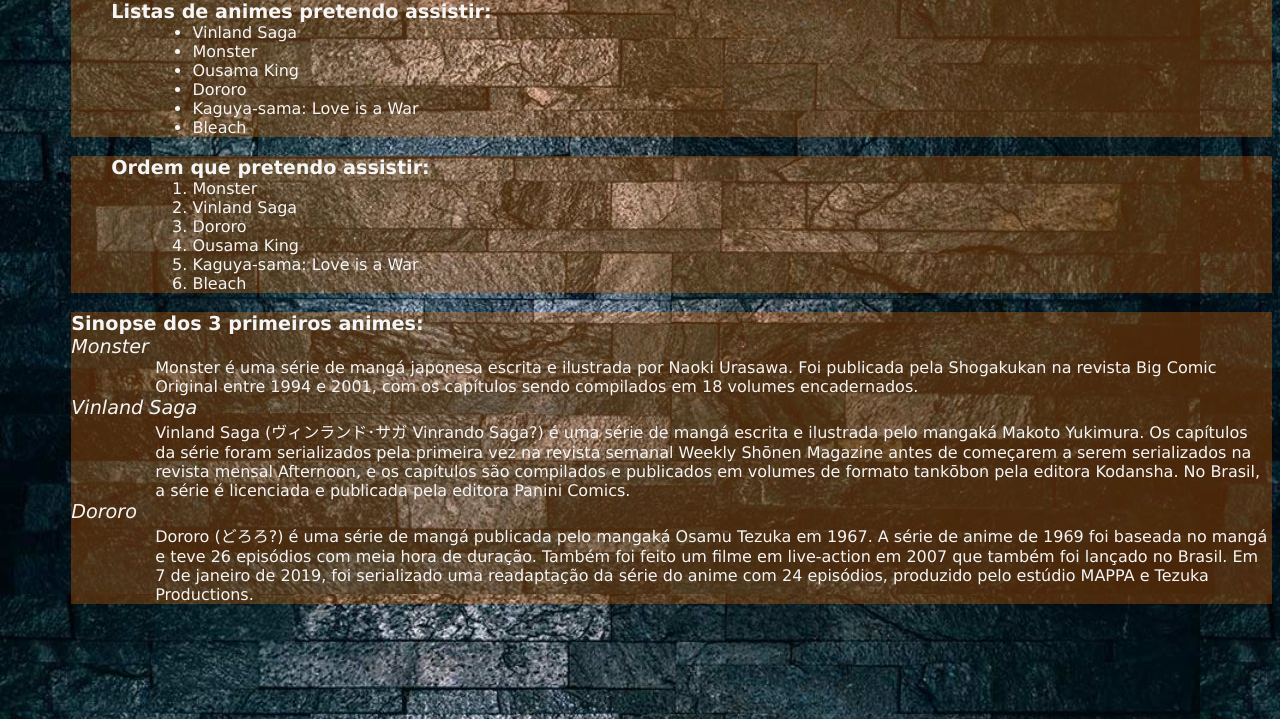
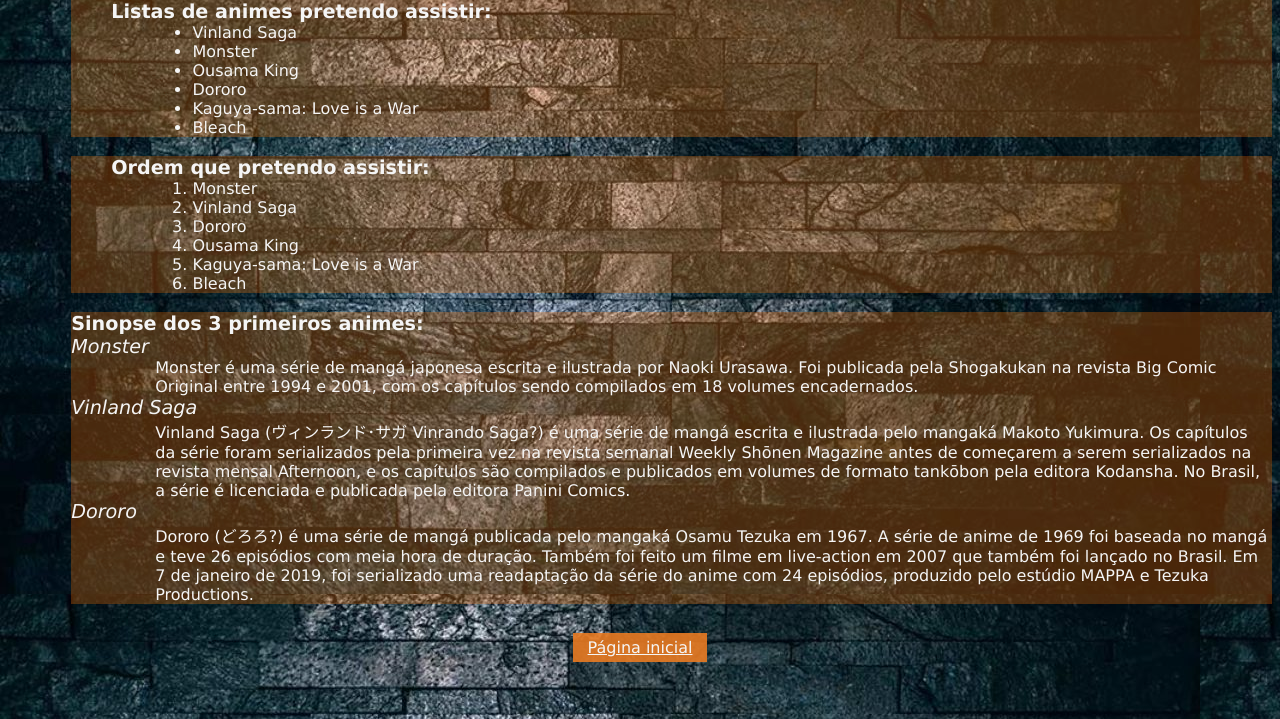
Before and after one commit to Alansidney/AprendendoFrontend, a plain HTML site: page W3Schools/lists.html in a window 1280 px wide. Shown: the part 81-800 px from the top of the page. Drawn offline with Linux system fonts and the light colour scheme.

Commit message:
Adding footer in "lists.html"

```diff
--- a/W3Schools/lists.html
+++ b/W3Schools/lists.html
@@ -31,6 +31,8 @@
             <dt><i>Dororo</i></dt>
                 <dd>Dororo (どろろ?) é uma série de mangá publicada pelo mangaká Osamu Tezuka em 1967. A série de anime de 1969 foi baseada no mangá e teve 26 episódios com meia hora de duração. Também foi feito um filme em live-action em 2007 que também foi lançado no Brasil. Em 7 de janeiro de 2019, foi serializado uma readaptação da série do anime com 24 episódios, produzido pelo estúdio MAPPA e Tezuka Productions.</dd>
         </dl>
-
     </body>
+    <footer>
+        <a href="A Simple HTML Document.html">Página inicial</a>
+    </footer>
 </html>
```
Also changed, not shown: W3Schools/A Simple HTML Document.html (+0 -2 lines).
